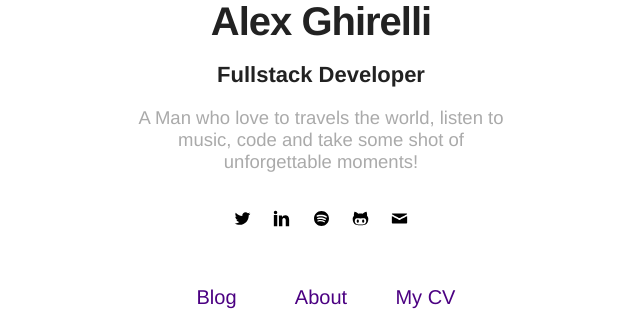
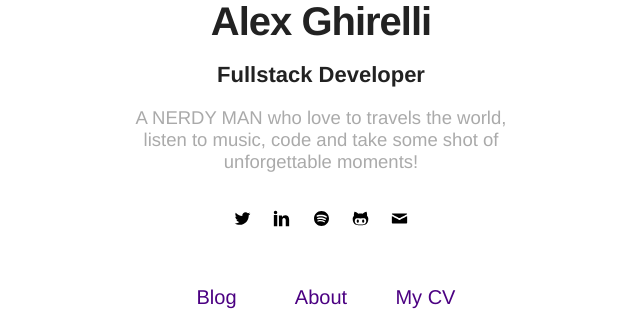
Before and after one commit to alexghirelli/alexghirelli.github.io, a Jekyll site: the page built from index.html, in a window 1280 px wide. Shown: the part 280-591 px from the top of the page, without its empty margins (319-959 px from the left). Built offline with Jekyll 4.4.1, drawn with Linux system fonts in a browser that asks for light colours.

Commit message:
Update _config.yml

```diff
--- a/_config.yml
+++ b/_config.yml
@@ -1,11 +1,11 @@
 # main text of home
 name: Alex Ghirelli
 jobtitle: Fullstack Developer
-bio: A Man who love to travels the world, listen to music, code and take some shot of unforgettable moments!
+bio: A NERDY MAN who love to travels the world, listen to music, code and take some shot of unforgettable moments!
 spotify-playlist: 1h08mN9B7osFVF6StLvp1h?si=LXLXp2uLTiedWXZWpNuoJg
 
 # twitter summary info
-description: A Man who love to travels the world, listen to music, code and take some shot of unforgettable moments!
+description: A NERDY MAN who love to travels the world, listen to music, code and take some shot of unforgettable moments!
 
 # if it's an external image, update below for true
 # better with square images
```
